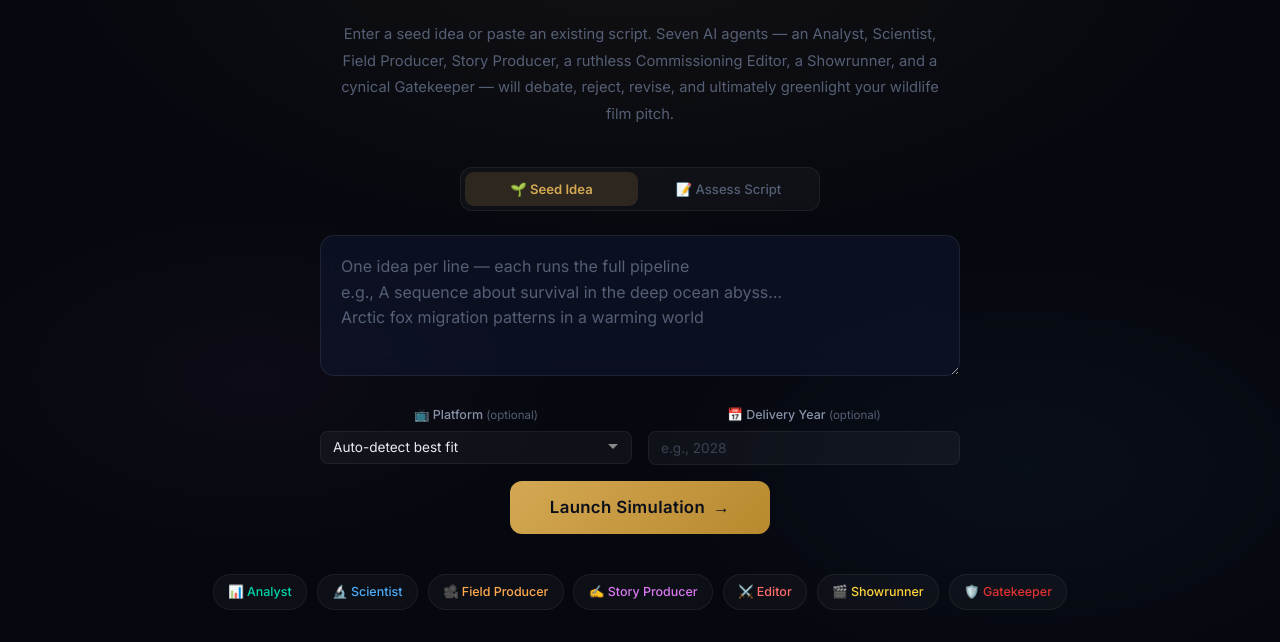
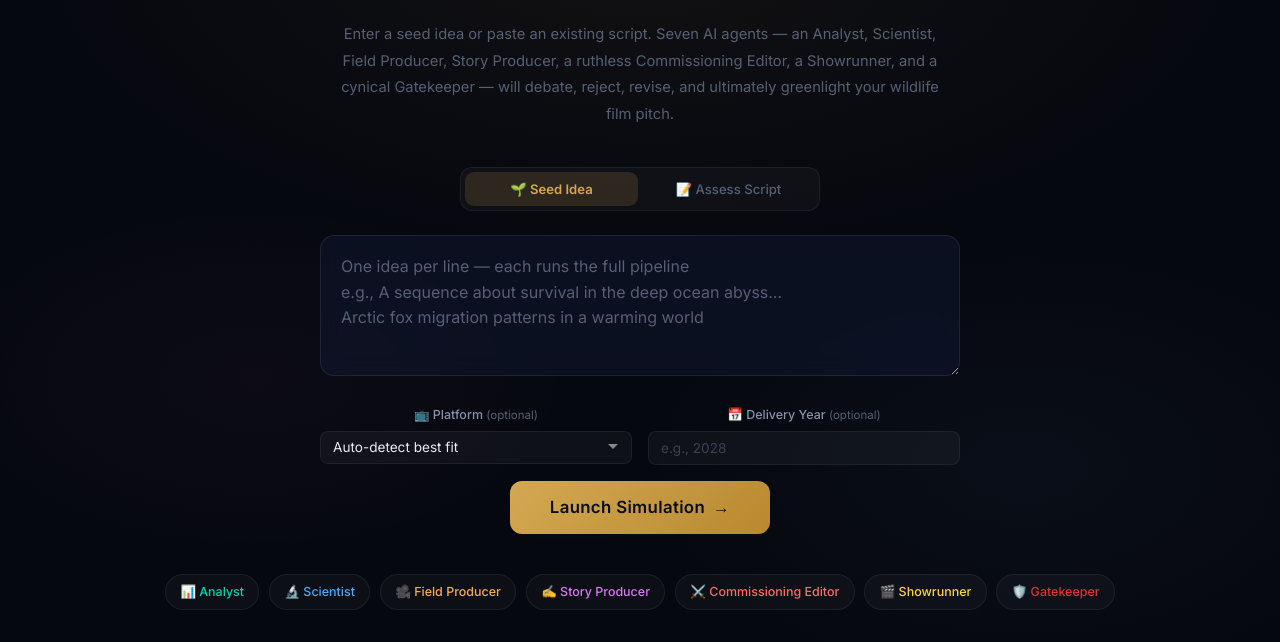
Before and after one commit to humanchaos/NatHistory-Writer, a website built with Vite: page index.html in a window 1280 px wide. Shown: the part 237-879 px from the top of the page. Built offline with nearby package versions, Linux system fonts and the light colour scheme; some packages are replaced by stand-ins of ours; no server answers.

Commit message:
Rename Editor chip to Commissioning Editor

```diff
--- a/index.html
+++ b/index.html
@@ -135,7 +135,8 @@
         <div class="agent-chip" style="--agent-color: #4dabf7" data-agent-id="chief-scientist">🔬 Scientist</div>
         <div class="agent-chip" style="--agent-color: #ffa94d" data-agent-id="field-producer">🎥 Field Producer</div>
         <div class="agent-chip" style="--agent-color: #da77f2" data-agent-id="story-producer">✍️ Story Producer</div>
-        <div class="agent-chip" style="--agent-color: #ff6b6b" data-agent-id="commissioning-editor">⚔️ Editor</div>
+        <div class="agent-chip" style="--agent-color: #ff6b6b" data-agent-id="commissioning-editor">⚔️ Commissioning
+          Editor</div>
         <div class="agent-chip" style="--agent-color: #ffd43b" data-agent-id="showrunner">🎬 Showrunner</div>
         <div class="agent-chip" style="--agent-color: #e03131" data-agent-id="adversary">🛡️ Gatekeeper</div>
       </div>
```
